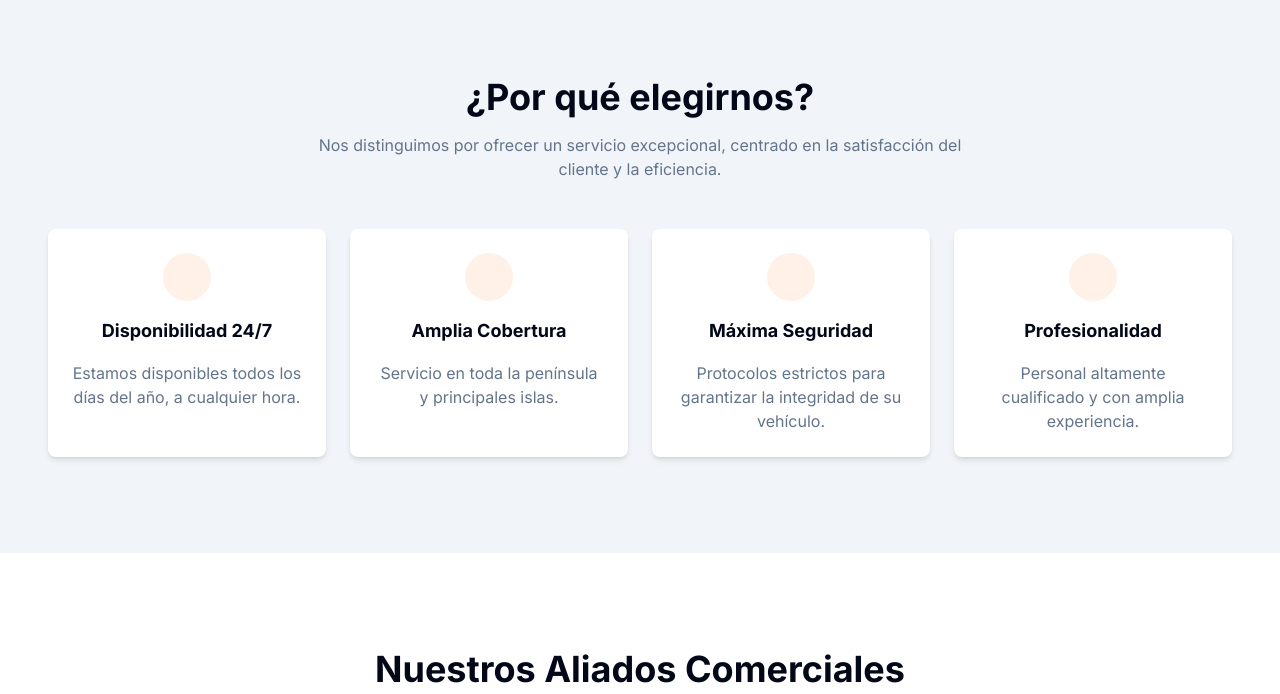
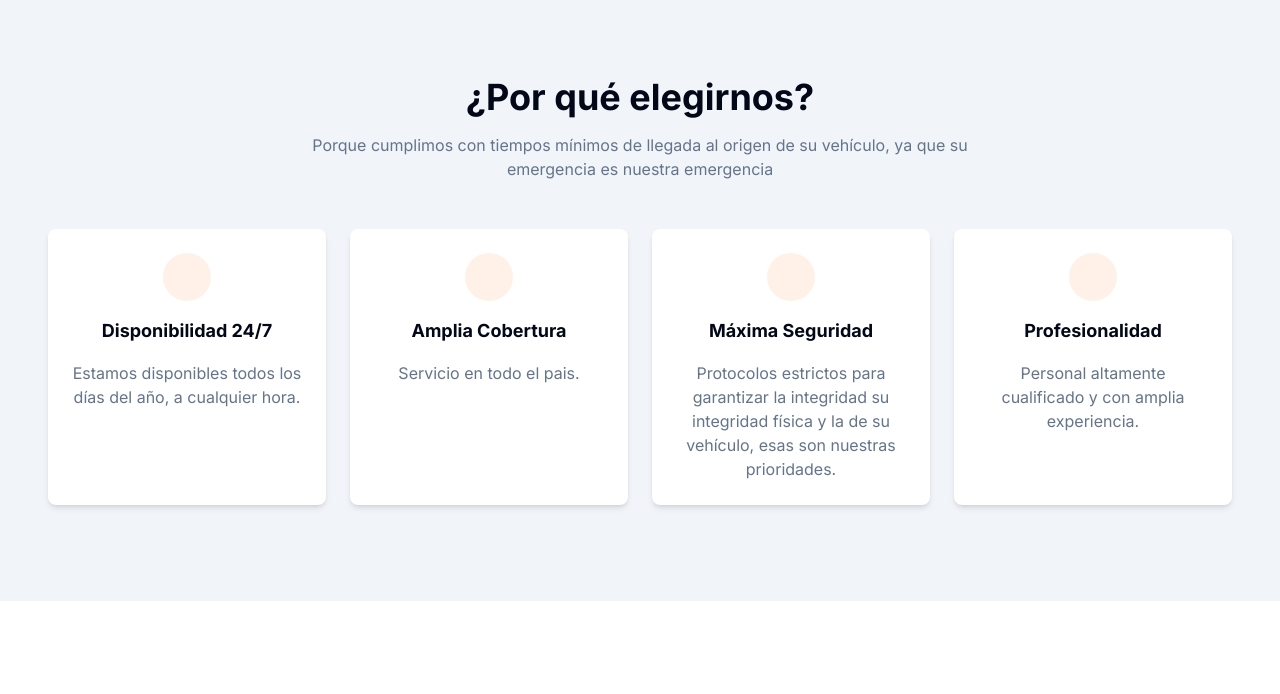
Before and after one commit to basshamut/gruas-tremart-landing, an Astro site: page / in a window 1280 px wide. Shown: the part 3000-3694 px from the top of the page. Built offline with nearby package versions, Linux system fonts and the light colour scheme; Astro itself is replaced by a stand-in of ours; some icons are missing.

Commit message:
Update index.astro

```diff
--- a/src/pages/index.astro
+++ b/src/pages/index.astro
@@ -210,8 +210,7 @@ const aliados = [
                 <div class="text-center mb-12">
                     <h2 class="text-3xl md:text-4xl font-bold mb-4">¿Por qué elegirnos?</h2>
                     <p class="text-muted-foreground max-w-2xl mx-auto">
-                        Nos distinguimos por ofrecer un servicio excepcional, centrado en la satisfacción del cliente y
-                        la eficiencia.
+                        Porque cumplimos con tiempos mínimos de llegada al origen de su vehículo, ya que su emergencia es nuestra emergencia
                     </p>
                 </div>
                 <div class="grid grid-cols-1 sm:grid-cols-2 lg:grid-cols-4 gap-6 px-4 sm:px-6 lg:px-8">
@@ -233,7 +232,7 @@ const aliados = [
                             </div>
                             <h3 class="text-lg font-bold">Amplia Cobertura</h3>
                             <p class="text-muted-foreground">
-                                Servicio en toda la península y principales islas.
+                                Servicio en todo el pais.
                             </p>
                         </div>
                     </div>
@@ -244,7 +243,7 @@ const aliados = [
                             </div>
                             <h3 class="text-lg font-bold">Máxima Seguridad</h3>
                             <p class="text-muted-foreground">
-                                Protocolos estrictos para garantizar la integridad de su vehículo.
+                                Protocolos estrictos para garantizar la integridad su integridad física y la de su vehículo, esas son nuestras prioridades.
                             </p>
                         </div>
                     </div>
```
